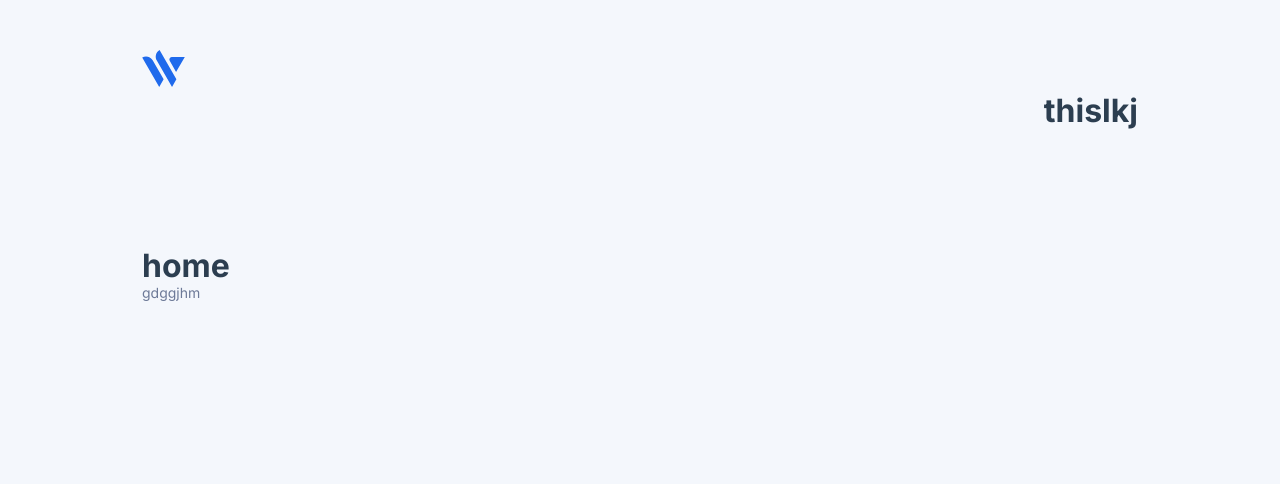
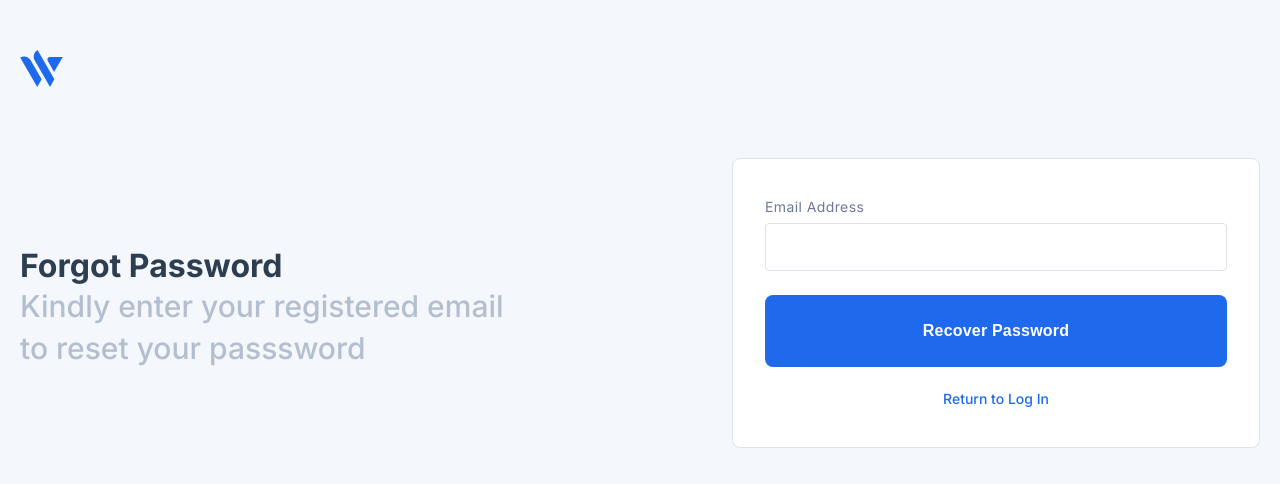
Before and after one commit to Ssalma/wallet_app, a Vue app: page /auth/forgetpassword in a window 1280 px wide. Shown: the top 484 px of the page. Built offline with nearby package versions, Linux system fonts and the light colour scheme.

Commit message:
add forgetView and loginView

```diff
--- a/src/components/button/ButtonComponent.vue
+++ b/src/components/button/ButtonComponent.vue
@@ -1,13 +1,12 @@
 <template>
   <div>
     <button :class="[ `btn--${variant}` ]" v-bind="$attrs">
-      <img :src="iconAdd" :alt="add" class="position-Icon">{{ buttonTxt }}
+      <img :src="iconAdd" :alt="add" class="position-Icon" v-if="icon">{{ buttonTxt }}
     </button>
   </div>
 </template>
 
 <script>
-
 import iconAdd from "../../assets/Vector.svg"
 export default {
   props: {
@@ -18,6 +17,10 @@ export default {
     variant: {
       type: String,
       default: "base"
+    },
+    icon: {
+      type: Boolean,
+      default: false
     }
   },
   data(){
@@ -26,7 +29,6 @@ export default {
       add: "Addition icon"
     }
   }
-
 };
 </script>
 
@@ -34,7 +36,6 @@ export default {
 button {
   cursor: pointer;
 }
-
 .btn {
   &--white {
     border: 1px solid #1f6aec;
@@ -60,7 +61,7 @@ button {
   &--blue{
     background: #1f6aec;
     border-radius: 8px;
-    padding: 17px 0;
+    padding: 12px 0;
     width: 100%;
     font-style: normal;
     font-weight: 600;
@@ -71,7 +72,6 @@ button {
     border: none;
   }
 }
-
 .position-Icon{
   position: relative;
   top: 1px;
--- a/src/layout/AuthScreens.vue
+++ b/src/layout/AuthScreens.vue
@@ -34,7 +34,6 @@ export default {
             type: String,
             default: "Let's get started"
         }
-
     },
   data() {
     return {
@@ -48,32 +47,36 @@ export default {
 .container {
   background: #f4f7fc;
   height: 100vh;
+  max-width: 1400px;
 }
-
 .sub-container {
   width: 100%;
-  max-width: calc(100vw - 284px);
+  max-width: calc(100vw - 40px);
   margin: 0px auto;
   padding: 50px 0px 0px 0px;
 }
-
 .main {
   display: flex;
   justify-content: space-between;
 }
-
 .subtitle{
   font-style: normal;
-  font-weight: 400;
-  font-size: 14px;
-  line-height: 16px;
-  color: #6d7a98;
-  flex: none;
-  order: 5;
-  flex-grow: 0;
+  font-weight: 500;
+  font-size: 30px;
+  line-height: 42px;
+  color: #B3BECF;
+  max-width: 484px;
 }
-
 .left{
     margin-top: 155px;
 }
+.right{
+  margin-top: 67px;
+}
+@media (max-width: 820px){
+  .main{
+    flex-wrap: wrap;
+    justify-content: center;
+  }
+}
 </style>
--- a/src/views/auth/forgetpassword/ForgetPassword.vue
+++ b/src/views/auth/forgetpassword/ForgetPassword.vue
@@ -1,22 +1,68 @@
 <template>
-    <auth-screen title="home" subtitle="gdggjhm">
+  <auth-screen
+    title="Forgot Password"
+    subtitle="Kindly enter your registered email
+to reset your passsword"
+  >
     <template #content>
-        <h1>thislkj</h1>
+      <form>
+        <input-field
+          v-model="emailAddress"
+          label="Email Address"
+          type="email"
+        />
+        <login-btn buttonTxt="Recover Password" class="btn--blue"></login-btn>
+        <router-link to="/auth/login">Return to Log In</router-link>
+      </form>
     </template>
   </auth-screen>
 </template>
 
 <script>
-  import AuthScreen from '@/layout/AuthScreens.vue'
-
+import AuthScreen from "@/layout/AuthScreens.vue";
+import LoginBtn from "@/components/button/ButtonComponent.vue";
+import InputField from "@/components/Inputcomponent/InputField.vue";
 export default {
   components: {
-          AuthScreen
+    AuthScreen,
+    InputField,
+    LoginBtn,
   },
-
-  }
+  data() {
+    return {
+      user: {},
+      emailAddress: ""
+    };
+  },
+};
 </script>
 
-  <style>
-
+<style scoped>
+form {
+  background: #ffffff;
+  border: 1px solid #dee3eb;
+  border-radius: 8px;
+  padding: 40px 32px;
+  min-width: 528px;
+  display: flex;
+  flex-direction: column;
+  gap: 24px;
+}
+a {
+  font-style: normal;
+  font-weight: 500;
+  font-size: 14px;
+  line-height: 16px;
+  color: #1f6aec;
+  flex: none;
+  text-align: center;
+  order: 2;
+  flex-grow: 0;
+  text-decoration: none;
+}
+@media (min-width: 768px){
+  /* form{
+    width: 528px;
+  } */
+}
 </style>
--- a/src/views/auth/login/LoginView.vue
+++ b/src/views/auth/login/LoginView.vue
@@ -1,22 +1,77 @@
 <template>
-  <auth-screen title="home" subtitle="gdggjhm">
+  <auth-screen title="Log In" subtitle="Great to have you back">
     <template #content>
-      <h1>this</h1>
+      <form>
+        <input-field
+          v-model="emailAddress"
+          label="Email Address"
+          type="email"
+        />
+        <input-field v-model="user.password" label="Password" type="password" />
+        <div>
+          <!-- router-link goes below the button without the div -->
+          <router-link to="/auth/forgetpassword">Forget Password?</router-link>
+        </div>
+        <login-btn buttonTxt="Log In" class="btn--blue"></login-btn>
+        <p class="para">
+          Don't have an account? <router-link to="/auth/signup">Register now</router-link>
+        </p>
+      </form>
     </template>
   </auth-screen>
 </template>
 
 <script>
-import AuthScreen from '@/layout/AuthScreens.vue'
-
+import LoginBtn from "@/components/button/ButtonComponent.vue";
+import AuthScreen from "@/layout/AuthScreens.vue";
+import InputField from "@/components/Inputcomponent/InputField.vue";
 export default {
-    components: {
-        AuthScreen
-    },
-
-}
+  components: {
+    AuthScreen,
+    InputField,
+    LoginBtn,
+  },
+  data() {
+    return {
+      user: {},
+    };
+  },
+};
 </script>
 
-<style>
-
+<style scoped>
+form {
+  background: #ffffff;
+  border: 1px solid #dee3eb;
+  border-radius: 8px;
+  padding: 40px 32px;
+  min-width: 528px;
+  display: flex;
+  flex-direction: column;
+  gap: 24px;
+}
+a {
+  font-style: normal;
+  font-weight: 500;
+  font-size: 14px;
+  line-height: 16px;
+  color: #1f6aec;
+  flex: none;
+  order: 2;
+  flex-grow: 0;
+  text-decoration: none;
+}
+.para {
+  font-style: normal;
+  font-weight: 400;
+  font-size: 14px;
+  line-height: 16px;
+  letter-spacing: 0.4px;
+  color: #6d7a98;
+}
+@media (max-width: 375px){
+  form{
+    min-width: 328px;
+  }
+}
 </style>
```
Lines whose indentation alone changed are shown as unchanged.
